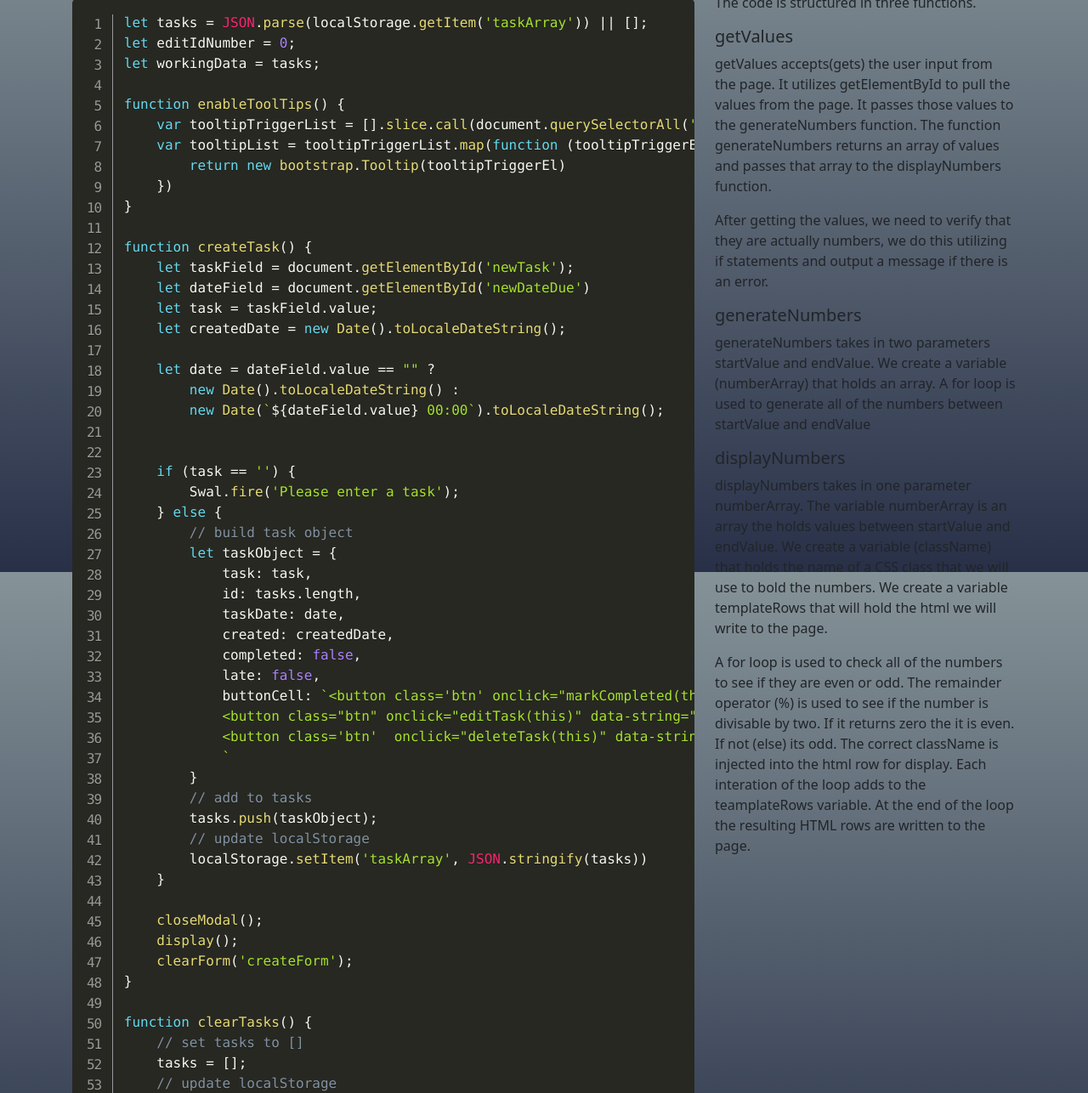
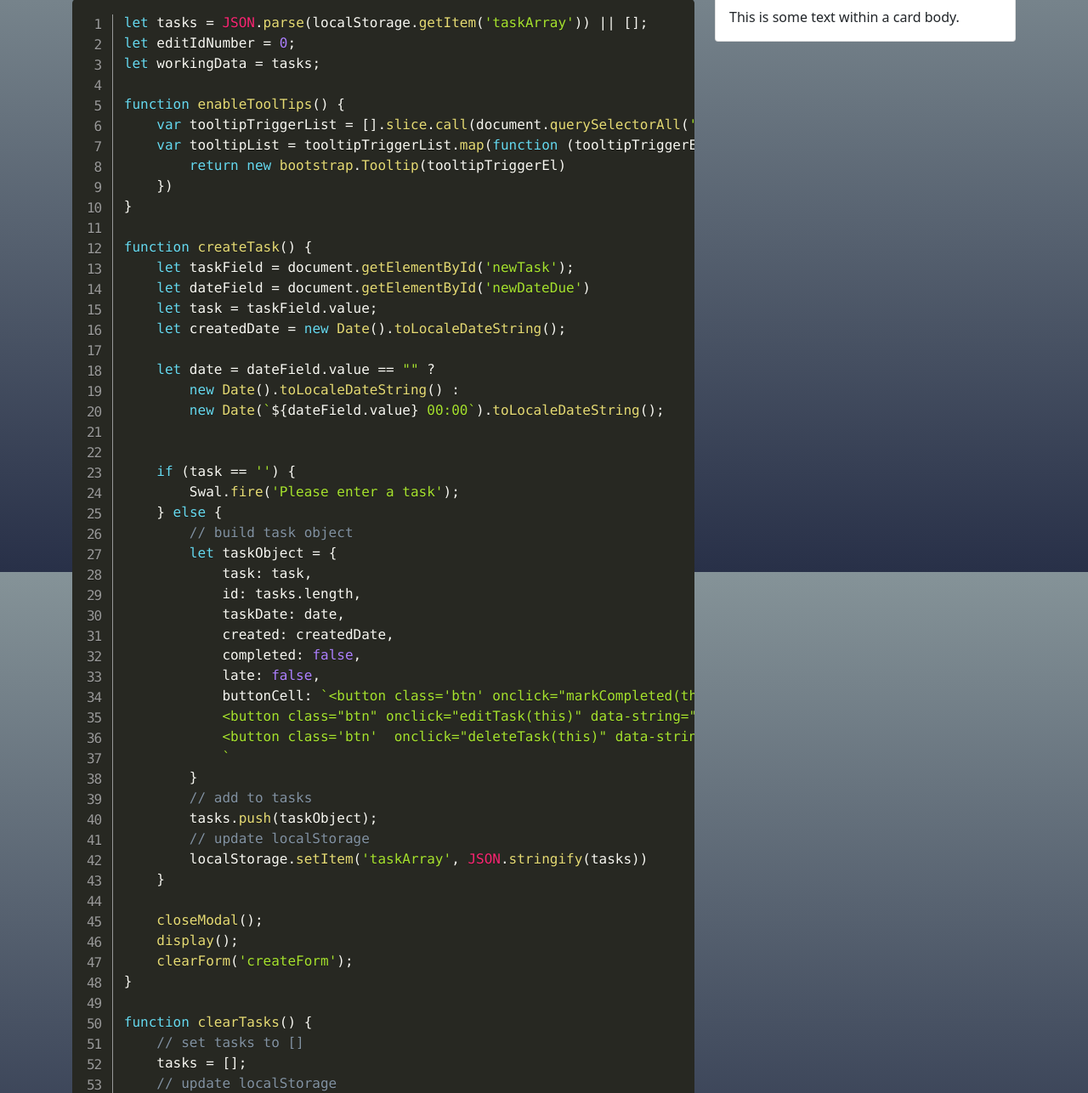
Before and after one commit to elbiesmith/taskmaster, a plain HTML site: page code.html in a window 1280 px wide. Shown: the part 127-1413 px from the top of the page at 85% size. Drawn offline with nearby package versions, Linux system fonts and the light colour scheme.

Commit message:
Update code.html

```diff
--- a/code.html
+++ b/code.html
@@ -443,49 +443,11 @@
                     </pre>
                 </div>
                 <div class="col">
-                    <p>The code is structured in three functions.</p>
-
-                    <h5>getValues</h5>
-                    <p>
-                        getValues accepts(gets) the user input from the page. It utilizes getElementById to pull the
-                        values
-                        from the page. It passes those values to the generateNumbers function. The function
-                        generateNumbers
-                        returns an array of values and passes that array to the displayNumbers function.
-                    </p>
-                    <p>After getting the values, we need to verify that they are actually numbers, we do this utilizing
-                        if statements and output a message if there is an error.
-                    </p>
-
-                    <h5>generateNumbers</h5>
-                    <p>
-                        generateNumbers takes in two parameters startValue and endValue. We create a variable
-                        (numberArray)
-                        that
-                        holds an array. A for loop is used to generate all of the numbers between startValue and
-                        endValue
-                    </p>
-
-                    <h5>displayNumbers</h5>
-                    <p>
-                        displayNumbers takes in one parameter numberArray. The variable numberArray is an array the
-                        holds values
-                        between startValue and endValue. We create a variable (className) that holds the name of a CSS
-                        class
-                        that we will use to bold the numbers. We create a variable templateRows that will hold the html
-                        we
-                        will write to the page.
-                    </p>
-
-                    <p>
-                        A for loop is used to check all of the numbers to see if they are even or odd. The remainder
-                        operator (%) is used to see if the number is divisable by two. If it returns zero the it is
-                        even. If
-                        not (else) its odd. The correct className is injected into the html row for display. Each
-                        interation
-                        of the loop adds to the teamplateRows variable. At the end of the loop the resulting HTML rows
-                        are
-                        written to the page.
+                    <div class="card">
+                        <div class="card-body">
+                          This is some text within a card body.
+                        </div>
+                      </div>
                     </p>
                 </div>
             </div>
```
